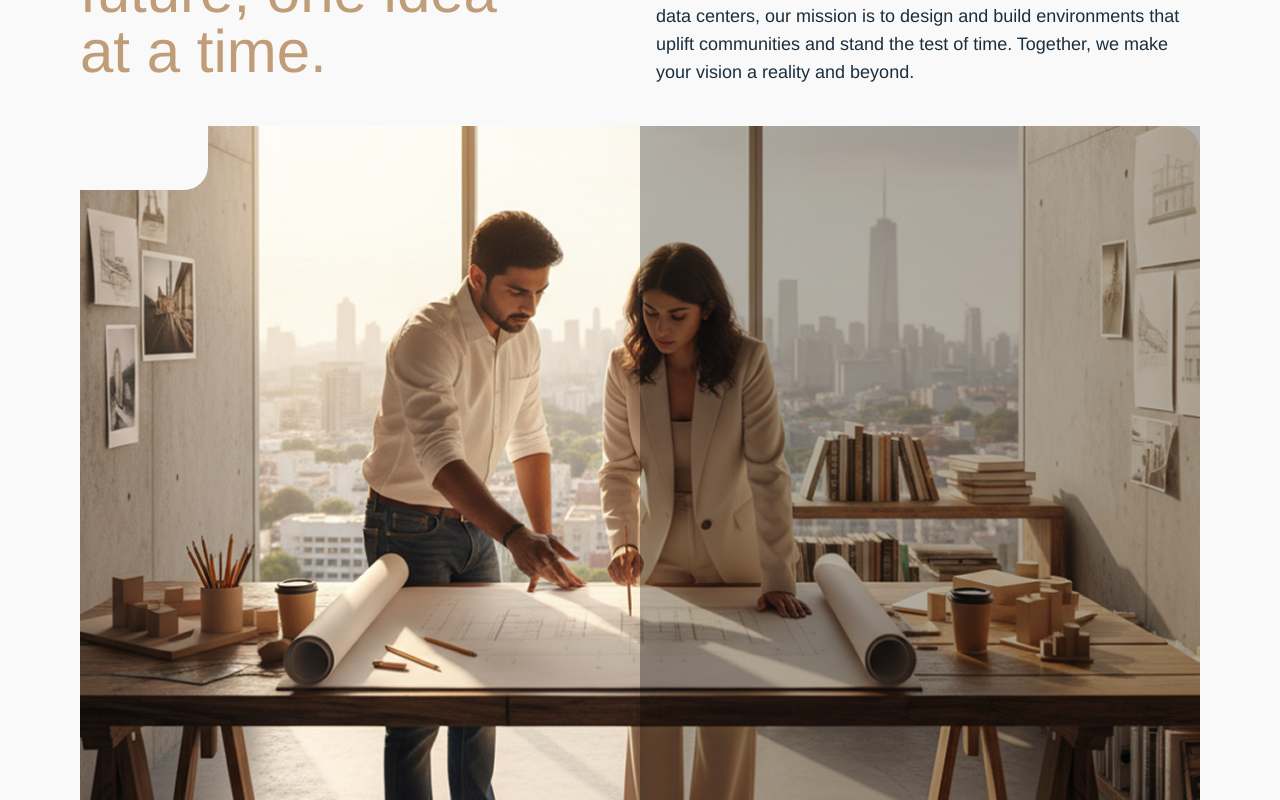
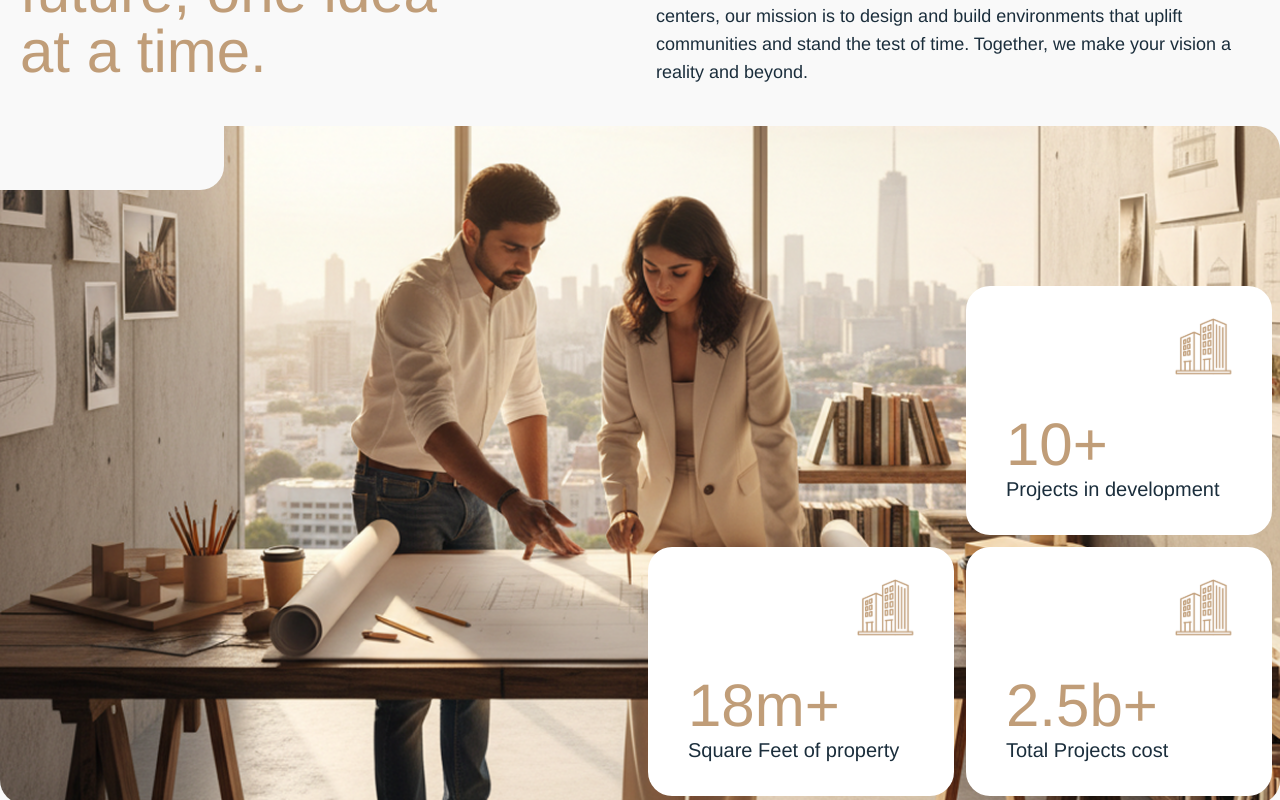
Before and after one commit to vernoxy2/Stride, a React (Vite) app: page /about in a window 1280 px wide. Shown: the part 940-1740 px from the top of the page. Built offline with nearby package versions, Linux system fonts and the light colour scheme; a web font is replaced by a local one.

Commit message:
Work on About Page

```diff
--- a/package.json
+++ b/package.json
@@ -13,8 +13,10 @@
     "framer-motion": "^12.23.24",
     "lucide-react": "^0.552.0",
     "react": "^19.1.1",
+    "react-countup": "^6.5.3",
     "react-dom": "^19.1.1",
     "react-icons": "^5.5.0",
+    "react-intersection-observer": "^10.0.0",
     "react-router-dom": "^7.9.5",
     "react-slick": "^0.31.0",
     "slick-carousel": "^1.8.1"
--- a/src/Pages/AboutUs/Sections/About.jsx
+++ b/src/Pages/AboutUs/Sections/About.jsx
@@ -1,23 +1,54 @@
 import React from "react";
 import TitleBox from "../../../Components/TitleBox";
 import AboutImg from "../../../assets/AboutPage/PNG/AboutUs.png";
-import { style } from "framer-motion/client";
+import icon1 from "../../../assets/AboutPage/SVG/Projects.svg";
+import CountUp from "react-countup";
+import { useInView } from "react-intersection-observer";
+
+const AboutCounter = [
+  {
+    img: icon1,
+    number: 10,
+    suffix: "+",
+    title: "Projects in development",
+  },
+  {
+    img: icon1,
+    number: 18,
+    suffix: "m+",
+    title: "Square Feet of property",
+  },
+  {
+    img: icon1,
+    number: 2.5,
+    suffix: "b+",
+    title: "Total Projects cost",
+  },
+];
 
 const About = () => {
+  // Track when the counter section enters view
+  const { ref, inView } = useInView({
+    triggerOnce: true, // run only once
+    threshold: 0.2, // 20% of the section visible
+  });
+
   return (
     <section className="bg-bg">
       {/* About */}
-      <section className="container">
+      <section className="container xl:px-0 2xl:px-24">
         {/* Title */}
-        <TitleBox title="About Us" className="border-[#D9D9D9]" />
+        <div className=" xl:px-5">
+          <TitleBox title="About Us" className="border-[#D9D9D9]" />
+        </div>
+
         {/* Text */}
-        <div className="grid grid-cols-1 lg:grid-cols-2 gap-8">
-          {/* grid-1 */}
+        <div className="xl:px-5 grid grid-cols-1 lg:grid-cols-2 gap-8">
           <h1 className="leading-">
             Creating the <br /> future, one idea <br /> at a time.
           </h1>
-          {/* grid-2 */}
-          <div className="flex flex-col gap-2 justify-between ">
+
+          <div className=" flex flex-col gap-2 justify-between ">
             <p>
               Fill out the form, and our team will contact you soon with more
               information.
@@ -30,28 +61,51 @@ const About = () => {
             </p>
           </div>
         </div>
-        {/* Image */}
+
+        {/* Image + Counter */}
         <div
           style={{ backgroundImage: `url(${AboutImg})` }}
-          className="h-[750px] w-full rounded-3xl relative bg-center bg-no-repeat bg-cover backdrop-blur-sm"
+          className=" w-full rounded-3xl relative bg-center bg-no-repeat bg-cover backdrop-blur-sm"
         >
-          <div className="absolute inset-0 rounded-3xl grid grid-cols-1 md:grid-cols-2">
-            {/* Grid item 1 */}
+          <div className=" rounded-3xl grid grid-cols-1 md:grid-cols-2  w-full">
             <div className="relative">
-              <div className="absolute top-0 left-0 bg-bg px-10 lg:px-16 py-5 lg:py-8 rounded-br-3xl">
-                {/* Content goes here */}
-              </div>
+              <div className="absolute top-0 left-0 bg-bg px-14 md:px-28 py-5 lg:py-8 rounded-br-3xl"></div>
             </div>
 
-            {/* Grid item 2 */}
-            <div className="bg-black/30"></div>
+            {/* Counter section */}
+            <div ref={ref} className="pt-40 grid grid-cols-1 md:grid-cols-2 gap-3 p-2 ">
+              <div></div>
 
-
+              {AboutCounter.map((item, index) => (
+                <div
+                  key={index}
+                  className="flex flex-col p-4 xl:py-8 xl:px-10 rounded-3xl justify-center gap-2 md:gap-10 bg-white"
+                >
+                  <div className="w-full flex justify-end">
+                    <img src={item.img} alt="" />
+                  </div>
+                  <div>
+                    <h1 className="text-6xl md:text-5xl xl:text-6xl">
+                      {inView ? (
+                        <CountUp
+                          start={0}
+                          end={item.number}
+                          duration={3}
+                          decimals={item.number % 1 !== 0 ? 1 : 0}
+                        />
+                      ) : (
+                        0
+                      )}
+                      {item.suffix}
+                    </h1>
+                    <p className="text-xs lg:text-xl">{item.title}</p>
+                  </div>
+                </div>
+              ))}
+            </div>
           </div>
         </div>
       </section>
-      {/* // Our Story */}
-      {/* <section></section> */}
     </section>
   );
 };
```
Also changed, not shown: src/assets/AboutPage/SVG/Projects.svg (added), 1 other file (tests, documents, lock files or other folders).
